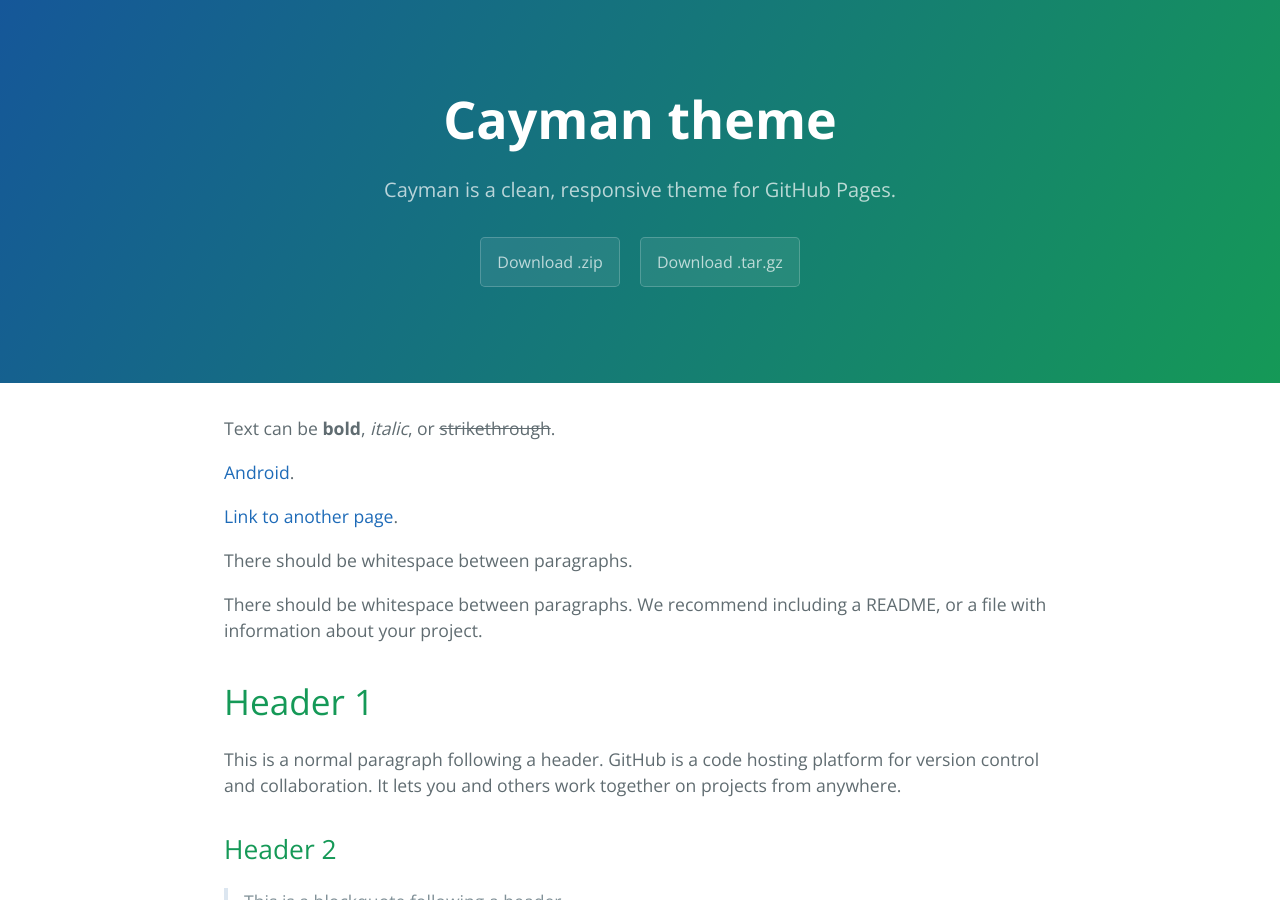
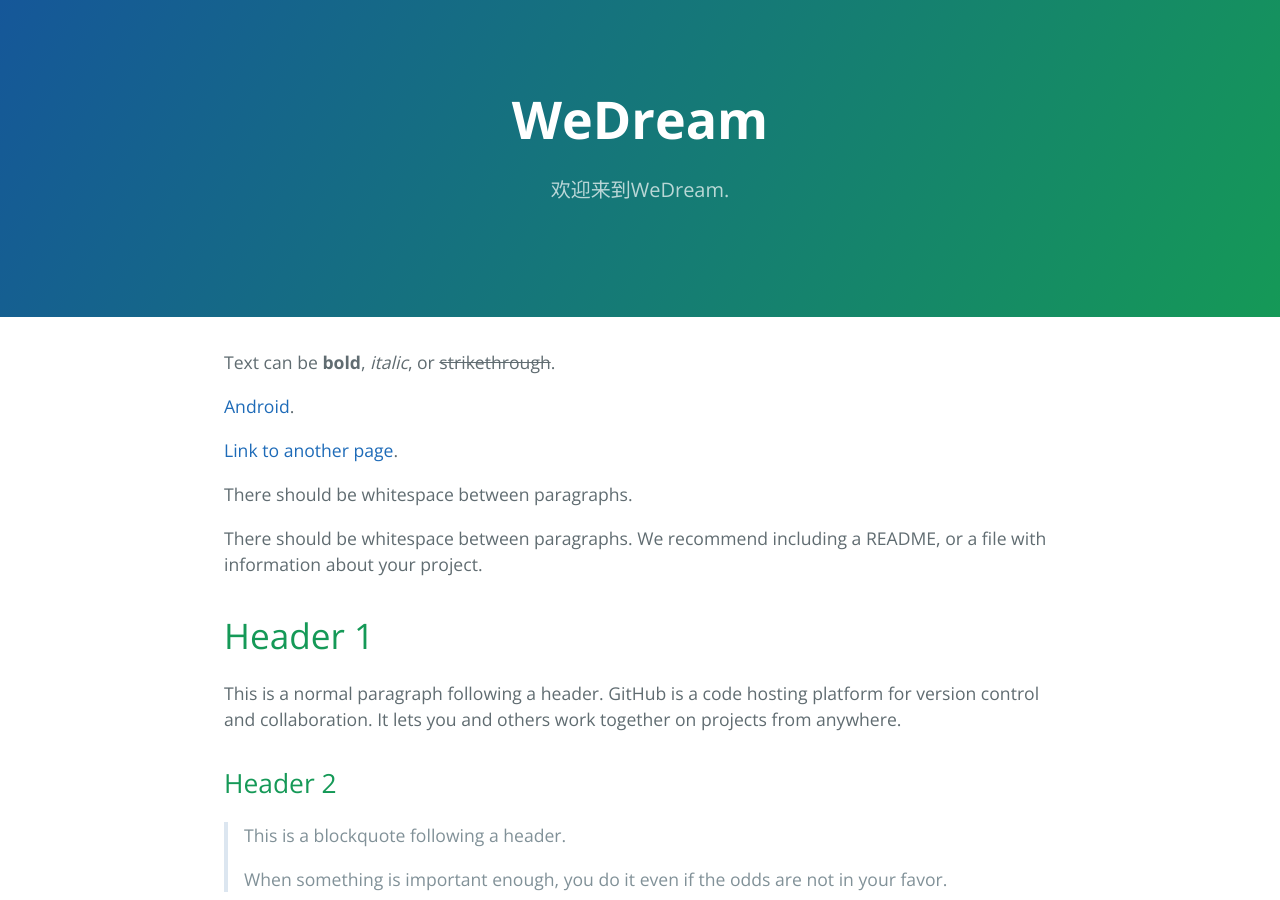
Before and after one commit to EricChenYS/EricChenYS.github.io, a Jekyll site: the page built from docs/md教程.md, in a window 1280 px wide and 900 px high. Built offline with Jekyll 4.4.1, drawn with Linux system fonts in a browser that asks for light colours.

Commit message:
Update _config.yml

```diff
--- a/_config.yml
+++ b/_config.yml
@@ -1,5 +1,5 @@
-title: Cayman theme
-description: Cayman is a clean, responsive theme for GitHub Pages.
-show_downloads: true
+title: WeDream
+description: 欢迎来到WeDream.
+show_downloads: false
 google_analytics:
 theme: jekyll-theme-cayman
```
